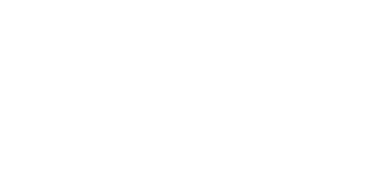
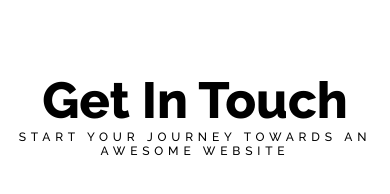
Before and after one commit to Ken-Yokohama/My-Portfolio, a React (Create React App) app: page /about in a window 390 px wide. Shown: the part 4023-4217 px from the top of the page. Before the commit the page ends 4013 px from the top, so only its background shows below. Built offline with nearby package versions, Linux system fonts and the light colour scheme.

Commit message:
Added Responsivenes to call to action button

```diff
--- a/src/components/CallToAction.jsx
+++ b/src/components/CallToAction.jsx
@@ -23,6 +23,7 @@
             >
                 <Box
                     component="h1"
+                    id="call-to-action-h1"
                     sx={{
                         transition: "color 0.5s ease",
                         cursor: "pointer",
--- a/src/index.css
+++ b/src/index.css
@@ -152,6 +152,14 @@
     }
 }
 
+/* Call To Action Responsiveness*/
+
+@media (max-width: 390px) {
+    #call-to-action-h1 {
+        font-size: clamp(2rem, 13vw, 3.5rem);
+    }
+}
+
 /* Title CSS */
 
 /* Animation try */
--- a/src/pages/About.jsx
+++ b/src/pages/About.jsx
@@ -1,5 +1,6 @@
 import { Box } from "@mui/material";
 import React, { useState } from "react";
+import CallToAction from "../components/CallToAction";
 
 function About(props) {
     const technologiesImgSrc = [
@@ -190,6 +191,7 @@
                     <button>Link to Certification</button>
                 </div>
             </Box>
+            <CallToAction />
         </div>
     );
 }
```
